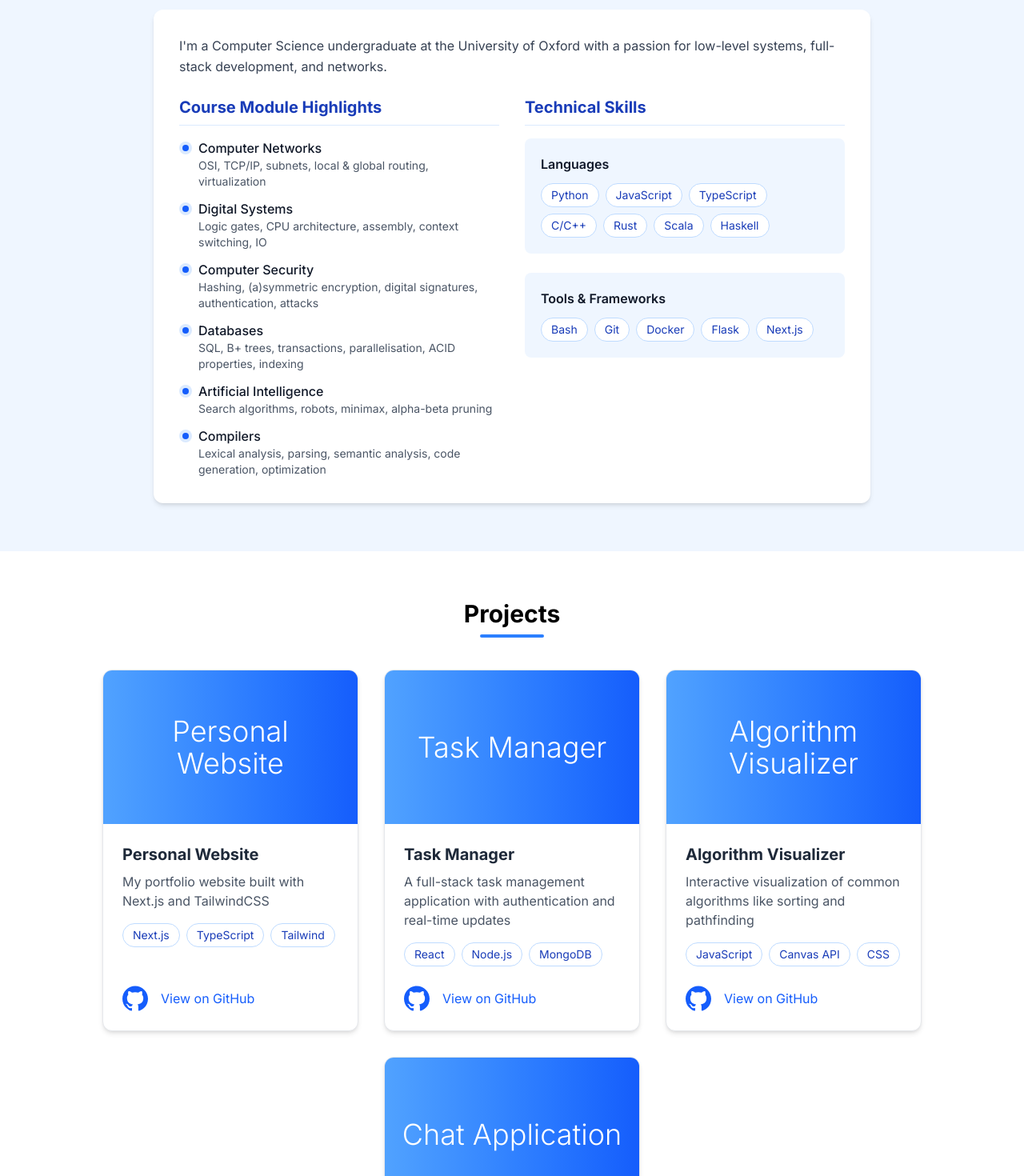
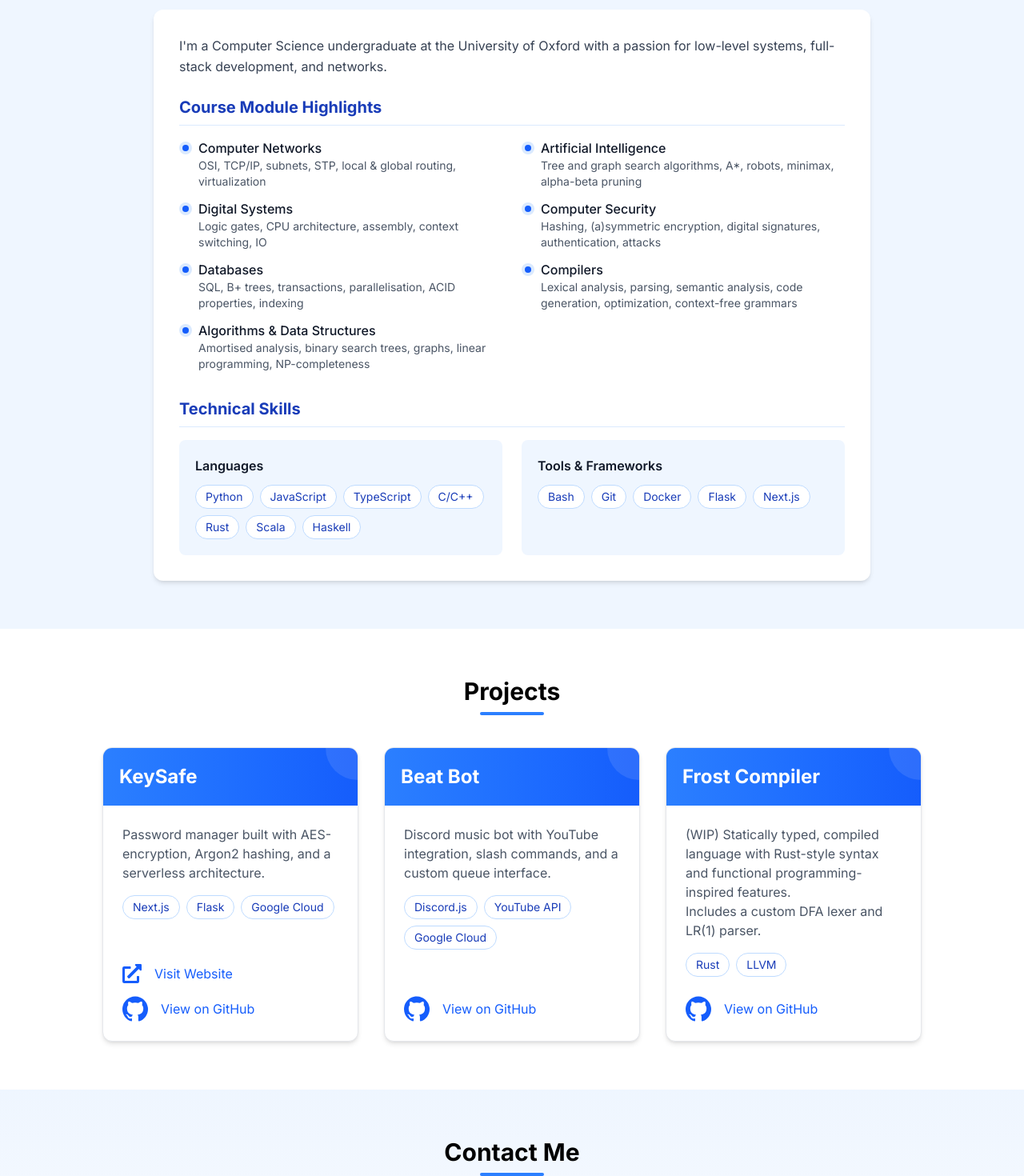
Before and after one commit to actuallyatiger/website, a Next.js app: page / in a window 1280 px wide. Shown: the part 520-1990 px from the top of the page at 80% size. Built offline with nearby package versions, Linux system fonts and the light colour scheme.

Commit message:
Update projects, replaced placeholders and updated styling

```diff
--- a/src/app/page.tsx
+++ b/src/app/page.tsx
@@ -31,16 +31,19 @@
               systems, full-stack development, and networks.
             </p>
 
-            <div className="grid grid-cols-1 md:grid-cols-2 gap-8">
-              {/* Course Modules */}
-              <div>
+            {/* Course Modules - Full width, 2 columns on all screens */}
+            <div className="mb-8">
               <h3 className="text-xl font-bold mb-4 text-blue-800 pb-2 border-b border-blue-100">
                 Course Module Highlights
               </h3>
-                <ul className="space-y-3">
+              <ul className="grid grid-cols-1 md:grid-cols-2 gap-x-6 gap-y-3">
                 <DetailedBullet
                   title="Computer Networks"
-                    description="OSI, TCP/IP, subnets, local & global routing, virtualization"
+                  description="OSI, TCP/IP, subnets, STP, local & global routing, virtualization"
+                />
+                <DetailedBullet
+                  title="Artificial Intelligence"
+                  description="Tree and graph search algorithms, A*, robots, minimax, alpha-beta pruning"
                 />
                 <DetailedBullet
                   title="Digital Systems"
@@ -55,20 +58,20 @@
                   description="SQL, B+ trees, transactions, parallelisation, ACID properties, indexing"
                 />
                 <DetailedBullet
-                    title="Artificial Intelligence"
-                    description="Search algorithms, robots, minimax, alpha-beta pruning"
+                  title="Compilers"
+                  description="Lexical analysis, parsing, semantic analysis, code generation, optimization, context-free grammars"
                 />
                 <DetailedBullet
-                    title="Compilers"
-                    description="Lexical analysis, parsing, semantic analysis, code generation, optimization"
+                  title="Algorithms & Data Structures"
+                  description="Amortised analysis, binary search trees, graphs, linear programming, NP-completeness"
                 />
               </ul>
             </div>
 
-              {/* Skills */}
+            {/* Skills - Languages and Tools side by side */}
             <div>
               <h3 className="text-xl font-bold mb-4 text-blue-800 pb-2 border-b border-blue-100">Technical Skills</h3>
-                <div className="space-y-6">
+              <div className="grid grid-cols-1 md:grid-cols-2 gap-6">
                 <div className="bg-blue-50 p-5 rounded-lg">
                   <h4 className="font-semibold text-gray-900 mb-3">Languages</h4>
                   <div className="flex flex-wrap gap-2">
@@ -92,15 +95,6 @@
                     <Item name="Next.js" />
                   </div>
                 </div>
-                  {/* <div className="bg-blue-50 p-5 rounded-lg">
-                    <h4 className="font-semibold text-gray-900 mb-3">Currently Learning</h4>
-                    <div className="flex flex-wrap gap-2">
-                      <Item name="PostgreSQL" />
-                      <Item name="MongoDB" />
-                      <Item name="Redis" />
-                    </div>
-                  </div> */}
-                </div>
               </div>
             </div>
           </div>
@@ -117,28 +111,23 @@
 
           <div className="flex flex-wrap justify-center gap-8">
             <Card
-              title="Personal Website"
-              description="My portfolio website built with Next.js and TailwindCSS"
-              technologies={["Next.js", "TypeScript", "Tailwind"]}
-              githubUrl="https://github.com/username/website"
+              title="KeySafe"
+              description="Password manager built with AES-encryption, Argon2 hashing, and a serverless architecture."
+              technologies={["Next.js", "Flask", "Google Cloud"]}
+              githubUrl="https://github.com/actuallyatiger/keysafe"
+              projectUrl="https://keysafe.tigertaylor.xyz"
             />
             <Card
-              title="Task Manager"
-              description="A full-stack task management application with authentication and real-time updates"
-              technologies={["React", "Node.js", "MongoDB"]}
-              githubUrl="https://github.com/username/task-manager"
+              title="Beat Bot"
+              description="Discord music bot with YouTube integration, slash commands, and a custom queue interface."
+              technologies={["Discord.js", "YouTube API", "Google Cloud"]}
+              githubUrl="https://github.com/actuallyatiger/discord-beat-bot"
             />
             <Card
-              title="Algorithm Visualizer"
-              description="Interactive visualization of common algorithms like sorting and pathfinding"
-              technologies={["JavaScript", "Canvas API", "CSS"]}
-              githubUrl="https://github.com/username/algorithm-viz"
-            />
-            <Card
-              title="Chat Application"
-              description="Real-time messaging app with end-to-end encryption and group chat support"
-              technologies={["React", "Firebase", "WebSockets"]}
-              githubUrl="https://github.com/username/chat-app"
+              title="Frost Compiler"
+              description="(WIP) Statically typed, compiled language with Rust-style syntax and functional programming-inspired features.\nIncludes a custom DFA lexer and LR(1) parser."
+              technologies={["Rust", "LLVM"]}
+              githubUrl="https://github.com/actuallyatiger/frost"
             />
           </div>
         </div>
--- a/src/components/Card.tsx
+++ b/src/components/Card.tsx
@@ -1,35 +1,54 @@
 import { SiGithub } from "react-icons/si";
-import Image from "next/image";
+import { FaExternalLinkAlt } from "react-icons/fa";
 import { Item } from "./Item";
+import React from "react";
 
 interface CardProps {
   title: string;
   description: string;
-  image?: string | React.ReactNode;
   technologies: string[];
   githubUrl?: string;
+  projectUrl?: string;
 }
 
-export function Card({ title, description, image, technologies, githubUrl }: CardProps) {
+export function Card({ title, description, technologies, githubUrl, projectUrl }: CardProps) {
   return (
-    <div className="group bg-white border border-gray-200 rounded-xl overflow-hidden shadow-md hover:shadow-xl transition-shadow duration-300 w-full sm:w-[calc(50%-16px)] lg:w-[calc(33.333%-21.333px)] max-w-md flex flex-col">
-      <div className="h-48 bg-gradient-to-r from-blue-400 to-blue-600 flex items-center justify-center">
-        {typeof image === "string" ? (
-          <Image src={image} alt={title} className="w-full h-full object-cover" width={400} height={200} />
-        ) : (
-          image || <span className="text-white text-4xl font-light text-center px-4">{title}</span>
-        )}
+    <div className="group bg-white border border-gray-200 rounded-xl overflow-hidden shadow-md hover:shadow-xl transition-all duration-300 w-full sm:w-[calc(50%-16px)] lg:w-[calc(33.333%-21.333px)] max-w-sm flex flex-col">
+      <div className="bg-gradient-to-r from-blue-500 to-blue-600 p-5 text-white relative">
+        <div className="absolute top-0 right-0 w-20 h-20 bg-white opacity-10 rounded-full -mr-10 -mt-10"></div>
+        <h3 className="text-2xl font-bold relative z-10">{title}</h3>
       </div>
       <div className="p-6 flex-grow flex flex-col relative">
         <div className="flex-grow">
-          <h3 className="text-xl font-bold mb-2 text-gray-800">{title}</h3>
-          <p className="text-gray-600 mb-4">{description}</p>
+          <p className="text-gray-600 mb-4">
+            {description.split("\\n").map((line, i) => (
+              <React.Fragment key={i}>
+                {line}
+                {i < description.split("\\n").length - 1 && <br />}
+              </React.Fragment>
+            ))}
+          </p>
           <div className="flex gap-2 mb-4 flex-wrap">
             {technologies.map((tech) => (
               <Item key={tech} name={tech} />
             ))}
           </div>
         </div>
+        <div className="flex flex-col gap-2">
+          {projectUrl && (
+            <a
+              href={projectUrl}
+              target="_blank"
+              rel="noopener noreferrer"
+              className="mt-2 text-blue-600 hover:text-blue-700"
+              aria-label={`Visit ${title} website`}
+            >
+              <div className="flex items-center gap-2">
+                <FaExternalLinkAlt size={"1.5em"} />
+                <span className="ml-2">Visit Website</span>
+              </div>
+            </a>
+          )}
           {githubUrl && (
             <a
               href={githubUrl}
@@ -46,5 +65,6 @@
           )}
         </div>
       </div>
+    </div>
   );
 }
```
Lines whose indentation alone changed are shown as unchanged.
